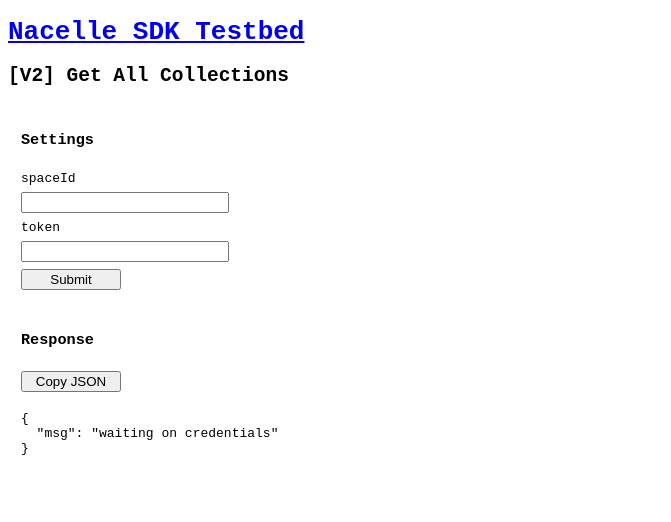
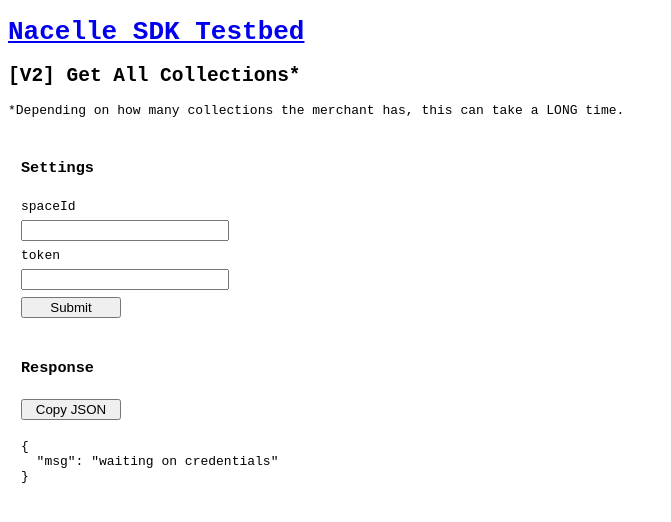
Before and after one commit to ngafar/nacelle-sdk-testbed, a React (Create React App) app: page /v2/all-collections in a window 1280 px wide. Shown: the top 522 px of the page, without its empty margins (0-671 px from the left). Built offline with nearby package versions, Linux system fonts and the light colour scheme.

Commit message:
added not to AllCollections

```diff
--- a/src/pages/v2/AllCollections.js
+++ b/src/pages/v2/AllCollections.js
@@ -17,7 +17,8 @@
   return (
     <>
       <Layout
-        title="[V2] Get All Collections"
+        title="[V2] Get All Collections*"
+        note="*Depending on how many collections the merchant has, this can take a LONG time."
         requestFunc={getContent}
         ignore={["handle", "nacelleEntryId"]}
       ></Layout>
```
